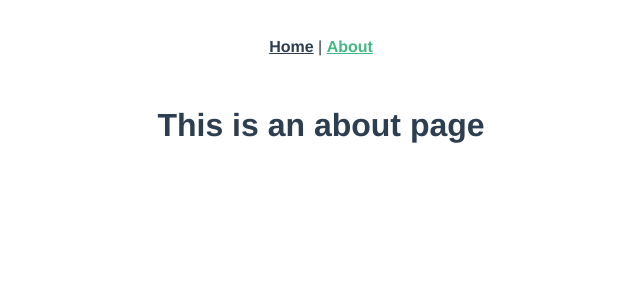
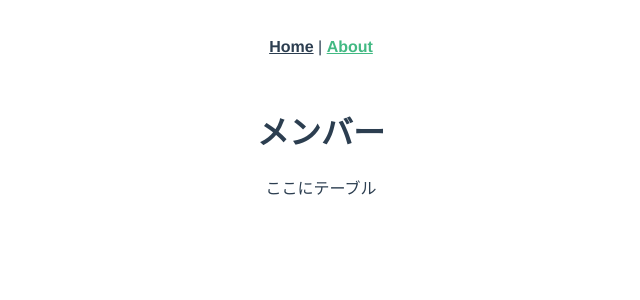
Before and after one commit to captain0001/lcmf_study001, a Vue app in the folder lcmfhq_study001/: page /#/about in a window 1280 px wide. Shown: the top 300 px of the page, without its empty margins (319-959 px from the left). Built offline with nearby package versions, Linux system fonts and the light colour scheme.

Commit message:
ここをブランチ切って修正してね

```diff
--- a/lcmfhq_study001/src/views/About.vue
+++ b/lcmfhq_study001/src/views/About.vue
@@ -1,5 +1,14 @@
 <template>
   <div class="about">
-    <h1>This is an about page</h1>
+    <h1>メンバー</h1>
+    ここにテーブル
   </div>
 </template>
+
+<script>
+export default {
+  name: 'about',
+  data() {
+  }
+}
+</script>
```
Also changed, not shown: 1 other file (tests, documents, lock files or other folders).
